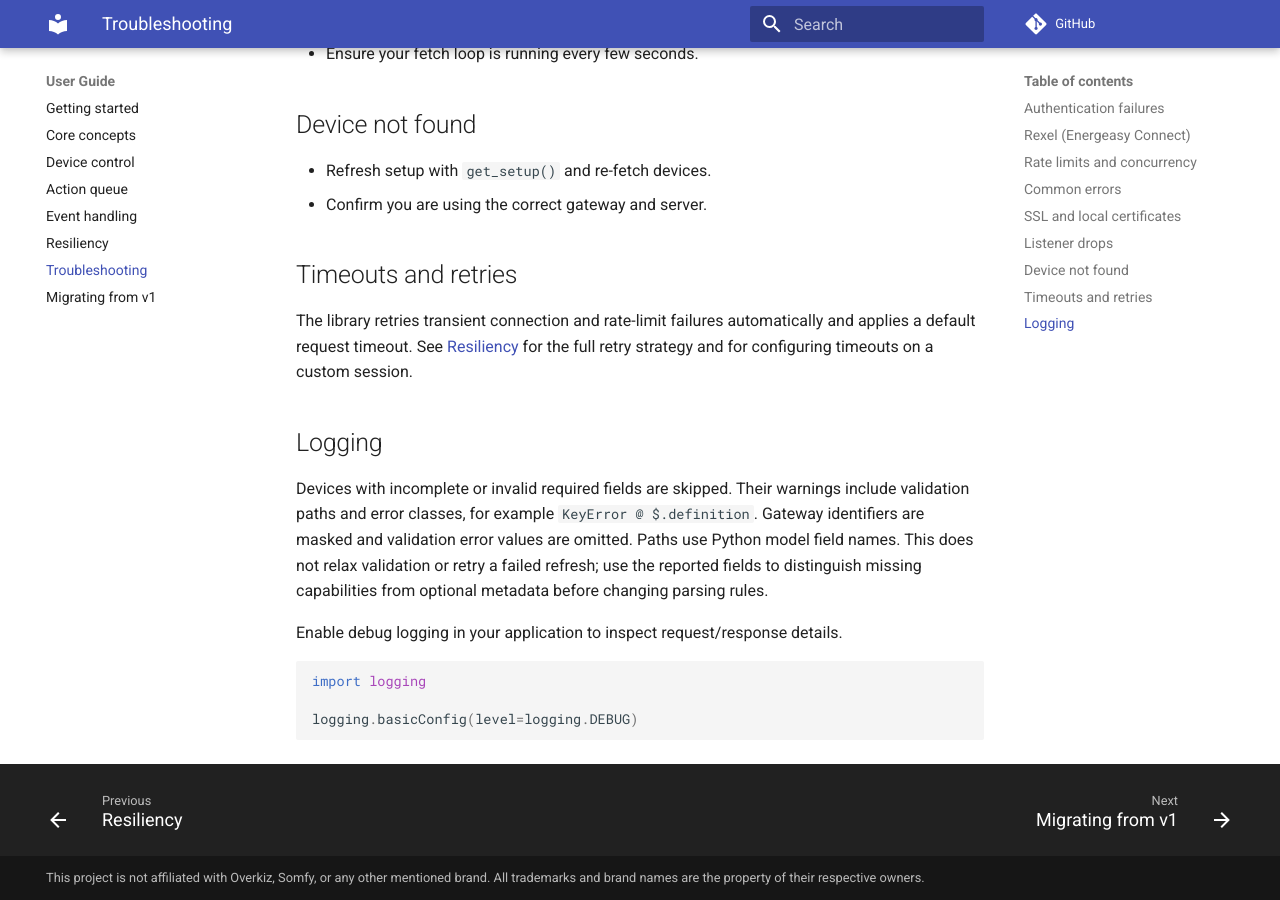
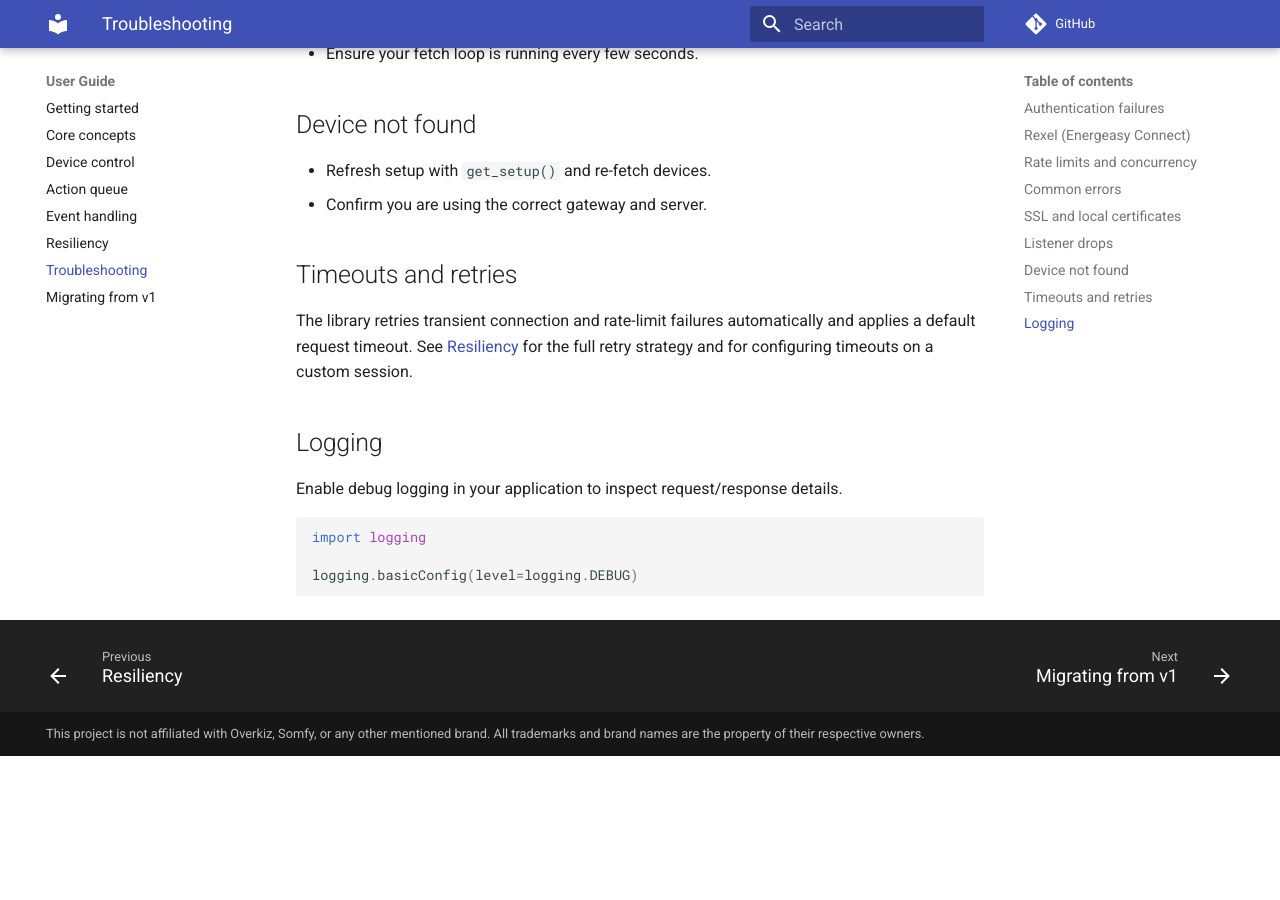
Before and after one commit to iMicknl/python-overkiz-api, an MkDocs documentation site: the page built from docs/troubleshooting.md, in a window 1280 px wide and 900 px high, scrolled down 2356 px. Built offline with MkDocs 1.6.1 and Material for MkDocs 9.7.7, drawn with Linux system fonts in a browser that asks for light colours; comment, search, counter and statistics services are not loaded; after the commit the page ends 3112 px from its top, so only the background shows below that.

Commit message:
docs: drop unnecessary diagnostics documentation

````diff
--- a/docs/troubleshooting.md
+++ b/docs/troubleshooting.md
@@ -90,13 +90,6 @@ strategy and for configuring timeouts on a custom session.
 
 ## Logging
 
-Devices with incomplete or invalid required fields are skipped. Their warnings
-include validation paths and error classes, for example `KeyError @ $.definition`.
-Gateway identifiers are masked and validation error values are omitted. Paths use
-Python model field names. This does not relax validation or retry a failed refresh;
-use the reported fields to distinguish missing capabilities from optional metadata
-before changing parsing rules.
-
 Enable debug logging in your application to inspect request/response details.
 
 ```python
````
